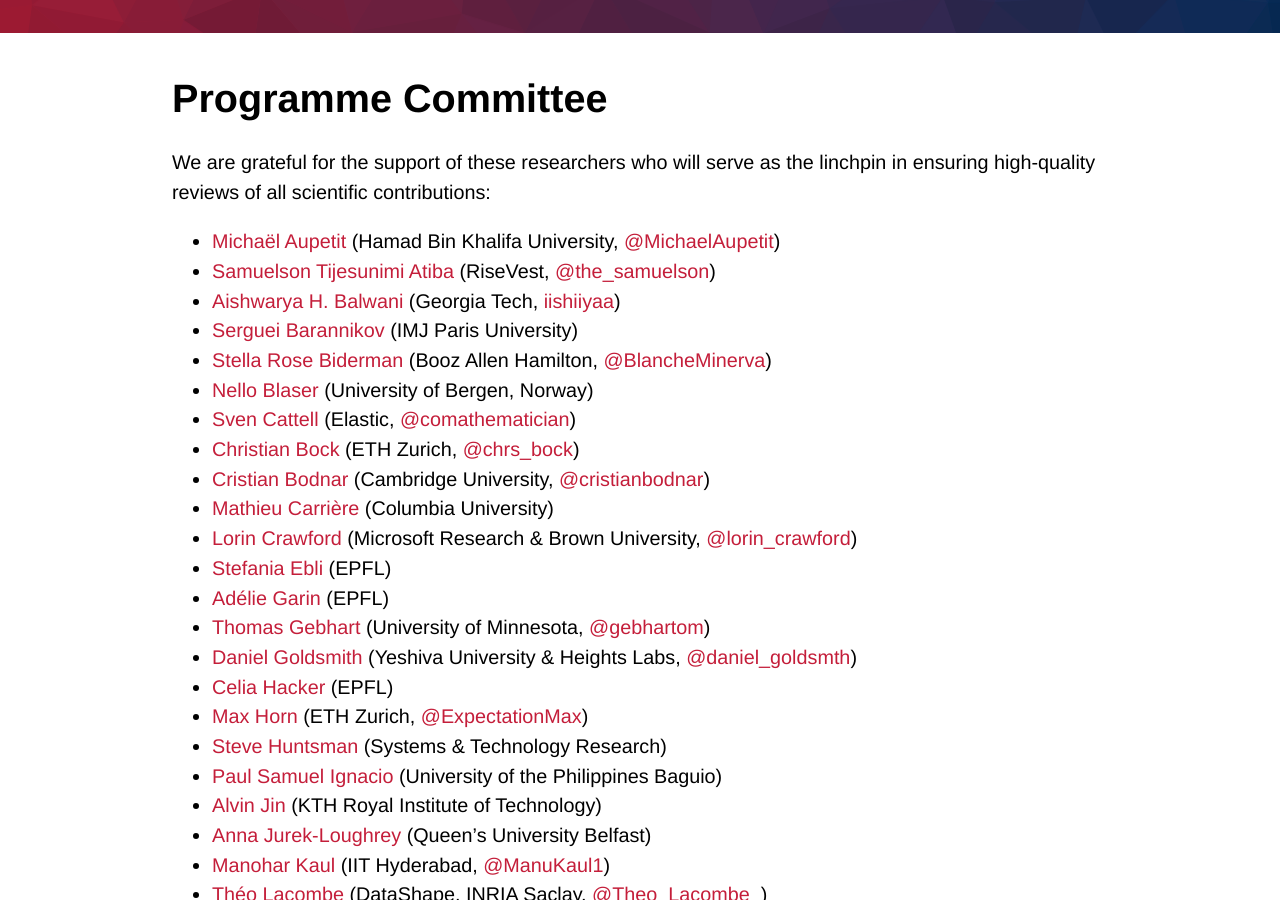
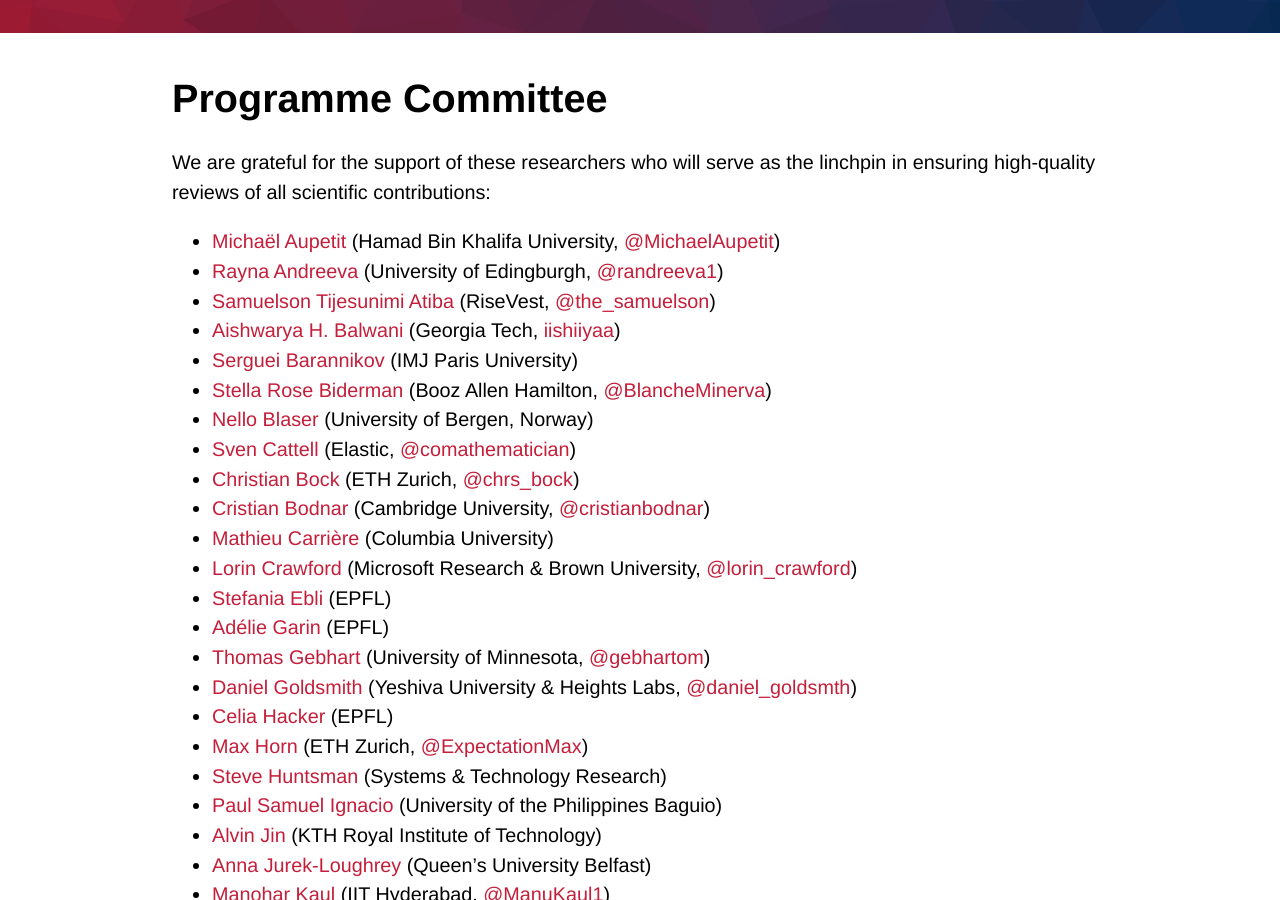
Before and after one commit to tda-in-ml/tda-in-ml.github.io, a Jekyll site: the page built from committee.md, in a window 1280 px wide and 900 px high, scrolled down 395 px. Built offline with Jekyll 4.4.1, drawn with Linux system fonts in a browser that asks for light colours; some web fonts are replaced; our own code applies the rules of GitHub Pages for plain Markdown files.

Commit message:
Extended programme committee list

```diff
--- a/committee.md
+++ b/committee.md
@@ -8,6 +8,7 @@ We are grateful for the support of these researchers who will serve as the
 linchpin in ensuring high-quality reviews of all scientific contributions:
 
 - [Michaël Aupetit](https://www.hbku.edu.qa/en/staff/dr-micha%C3%ABl-aupetit) (Hamad Bin Khalifa University, [@MichaelAupetit](https://twitter.com/michaelaupetit))
+- [Rayna Andreeva](http://www.inf.ed.ac.uk/people/students/Rayna_Andreeva.html) (University of Edingburgh, [@randreeva1](https://twitter.com/randreeva1))
 - [Samuelson Tijesunimi Atiba](https://medium.com/@the_samuelson) (RiseVest, [@the_samuelson](https://twitter.com/the_samuelson))
 - [Aishwarya H. Balwani](https://aishwaryahb.github.io) (Georgia Tech, [iishiiyaa](https://twitter.com/iishiiyaa))
 - [Serguei Barannikov](https://webusers.imj-prg.fr/serguei.barannikov) (IMJ Paris University)
```
